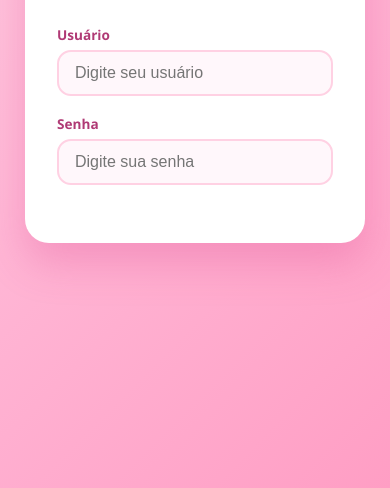
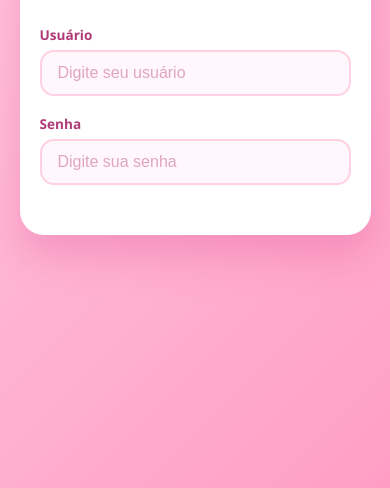
Before and after one commit to ashleyAAR/pagina-login, a plain HTML site: page index.html in a window 390 px wide. Shown: the part 356-844 px from the top of the page. Drawn offline with Linux system fonts and the light colour scheme.

Commit message:
style: adiciona cor de placeholder e ajuste para telas pequenas

```diff
--- a/css/style.css
+++ b/css/style.css
@@ -62,3 +62,14 @@ body {
   border-color: #ff6fa5;
   box-shadow: 0 0 0 4px rgba(255, 111, 165, 0.2);
 }
+
+.campo input::placeholder {
+  color: #e0a5c0;
+}
+
+@media (max-width: 400px) {
+  .card {
+    width: 90%;
+    padding: 32px 20px;
+  }
+}
```
